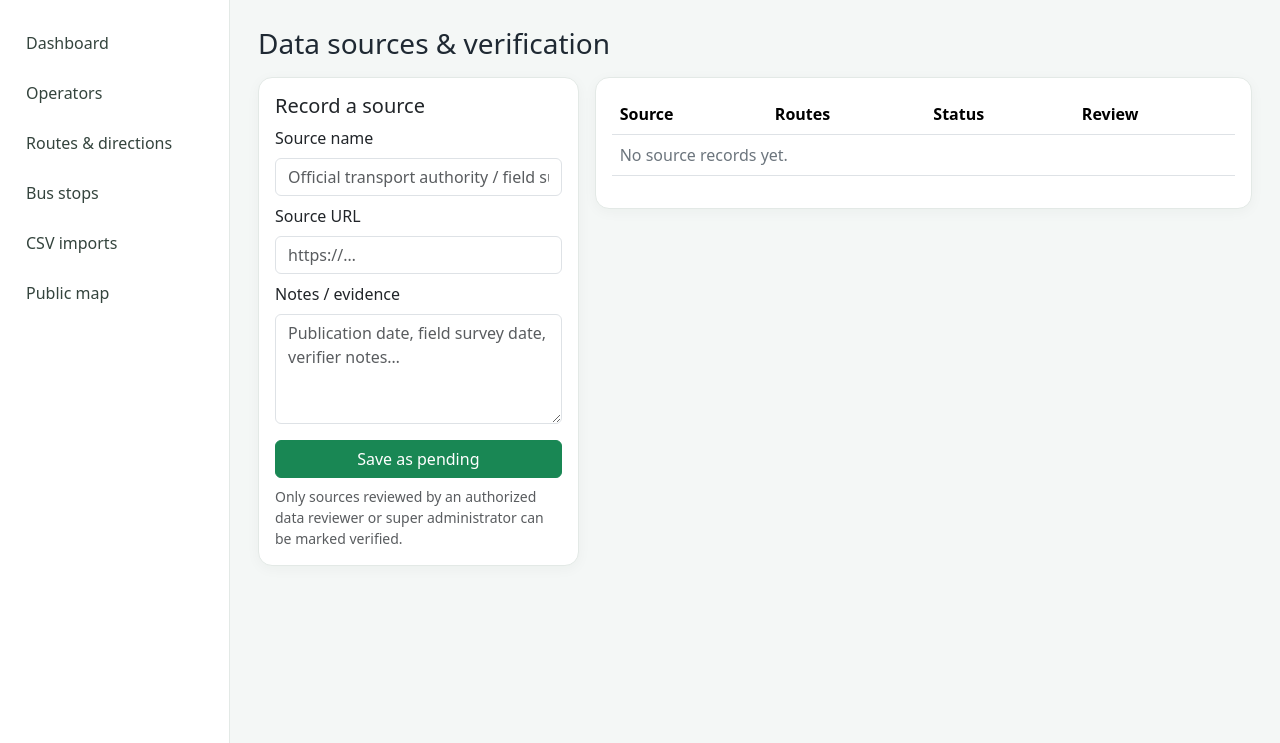
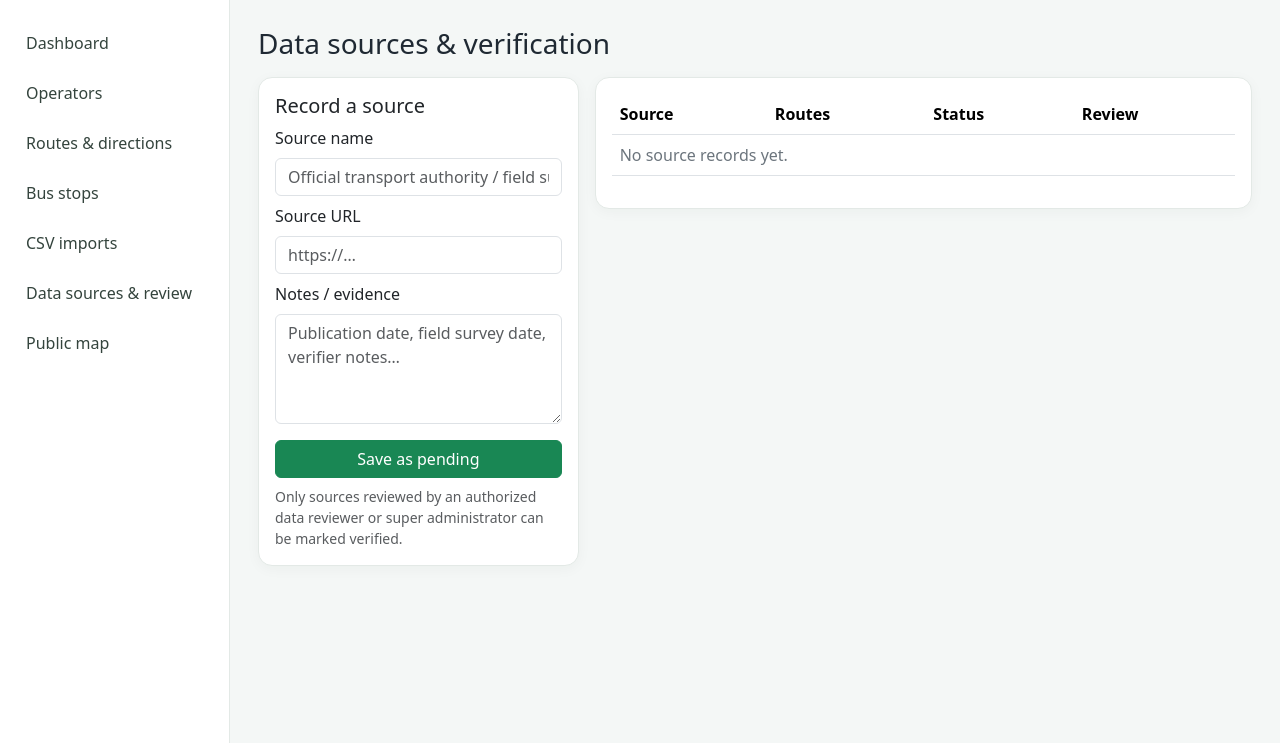
Before and after one commit to crystal-qazi/karachi-busses, a Flask app: page /admin/data-sources in a window 1280 px wide. Shown: the part 57-800 px from the top of the page. Run offline with Flask 3, Linux system fonts and the light colour scheme; the visitor is signed in with stand-in values (Sample User, id 1); data that the repository does not hold is empty; some libraries are stand-ins or nearby versions.

Commit message:
Add data source review navigation

```diff
--- a/templates/admin/base.html
+++ b/templates/admin/base.html
@@ -1,6 +1,6 @@
 <!doctype html>
 <html lang="en"><head><meta charset="utf-8"><meta name="viewport" content="width=device-width, initial-scale=1"><meta name="csrf-token" content="{{ csrf_token() }}"><title>{% block title %}Admin{% endblock %} · Karachi Buses</title><link href="https://cdn.jsdelivr.net/npm/bootstrap@5.3.3/dist/css/bootstrap.min.css" rel="stylesheet"><link href="{{ url_for('static', filename='css/admin.css') }}" rel="stylesheet">{% block head %}{% endblock %}</head>
 <body class="admin-body"><nav class="navbar navbar-dark admin-nav"><div class="container-fluid"><a class="navbar-brand fw-bold" href="{{ url_for('admin.dashboard') }}">Karachi Buses · Admin</a>{% if session.get('admin_user_id') %}<div class="d-flex gap-3 align-items-center"><span class="text-white-50 small">{{ session.get('admin_username') }}</span><form method="post" action="{{ url_for('admin.logout') }}"><button class="btn btn-sm btn-outline-light">Sign out</button></form></div>{% endif %}</div></nav>
-{% if session.get('admin_user_id') %}<div class="admin-layout"><aside class="admin-sidebar"><a href="{{ url_for('admin.dashboard') }}">Dashboard</a><a href="{{ url_for('admin.operators') }}">Operators</a><a href="{{ url_for('admin.routes') }}">Routes & directions</a><a href="{{ url_for('admin.stops') }}">Bus stops</a><a href="{{ url_for('admin.imports') }}">CSV imports</a><a href="/">Public map</a></aside>{% endif %}
+{% if session.get('admin_user_id') %}<div class="admin-layout"><aside class="admin-sidebar"><a href="{{ url_for('admin.dashboard') }}">Dashboard</a><a href="{{ url_for('admin.operators') }}">Operators</a><a href="{{ url_for('admin.routes') }}">Routes & directions</a><a href="{{ url_for('admin.stops') }}">Bus stops</a><a href="{{ url_for('admin.imports') }}">CSV imports</a><a href="{{ url_for('admin.data_sources') }}">Data sources & review</a><a href="/">Public map</a></aside>{% endif %}
 <main class="admin-main {% if not session.get('admin_user_id') %}admin-main-login{% endif %}">{% with messages=get_flashed_messages(with_categories=true) %}{% for category,message in messages %}<div class="alert alert-{{ category }} alert-dismissible fade show" role="alert">{{ message }}<button type="button" class="btn-close" data-bs-dismiss="alert"></button></div>{% endfor %}{% endwith %}{% block content %}{% endblock %}</main>{% if session.get('admin_user_id') %}</div>{% endif %}
 <script src="https://cdn.jsdelivr.net/npm/bootstrap@5.3.3/dist/js/bootstrap.bundle.min.js"></script>{% block scripts %}{% endblock %}<script src="/static/js/csrf.js" defer></script></body></html>
```
